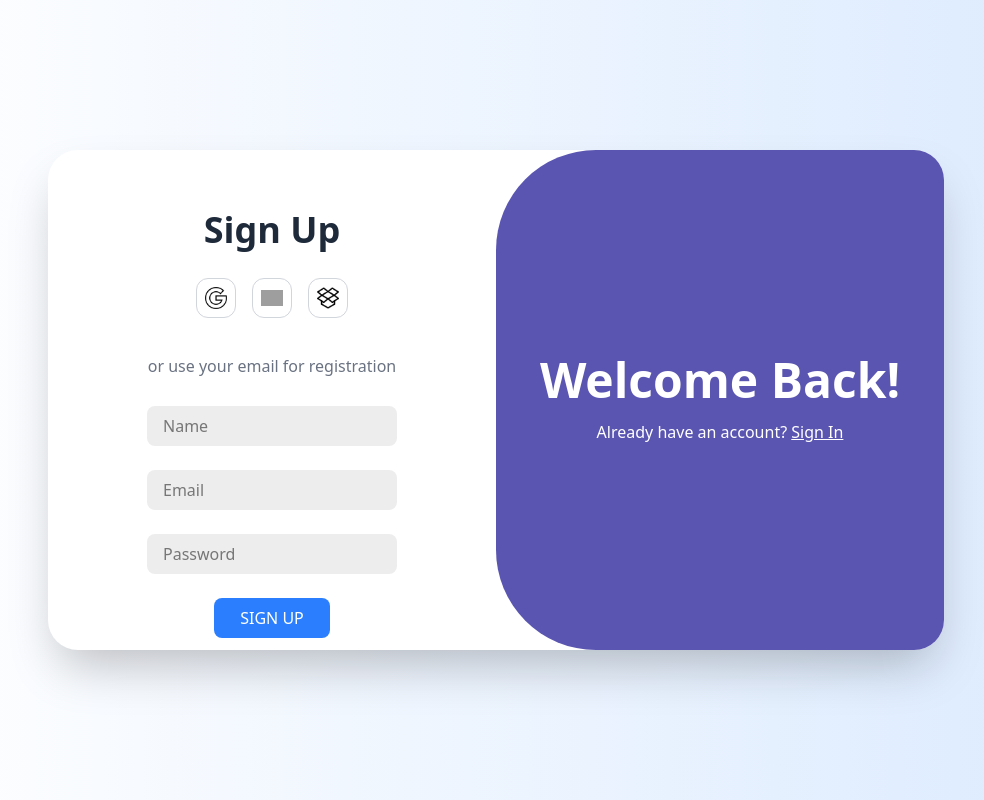
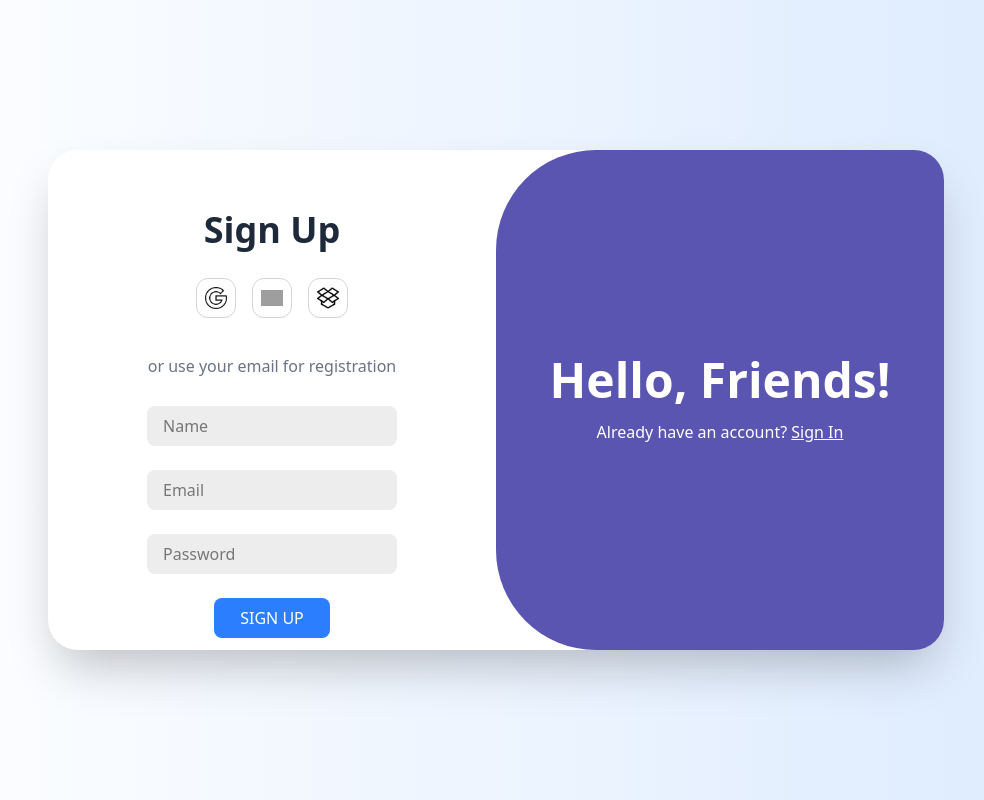
Before and after one commit to Kartik-Dumadiya/MagbrainAI, a React (Vite) app in the folder frontend/: page /signup in a window 1280 px wide. Shown: the whole page, without its empty margins (144-1128 px from the left). Built offline with nearby package versions, Linux system fonts and the light colour scheme; grey boxes are pictures that could not be loaded.

Commit message:
minor change

```diff
--- a/frontend/src/pages/SignupPage.jsx
+++ b/frontend/src/pages/SignupPage.jsx
@@ -58,7 +58,7 @@ const SignupPage = () => {
         </div>
         {/* Left Section */}
         <div className="w-1/2 bg-[#5A55B1] text-white flex flex-col items-center justify-center p-8 rounded-l-[100px] h-full">
-          <h1 className="text-5xl font-bold">Welcome Back!</h1>
+          <h1 className="text-5xl font-bold">Hello, Friends!</h1>
           <p className="mt-4 text-center">
             Already have an account?{" "}
             <Link
```
